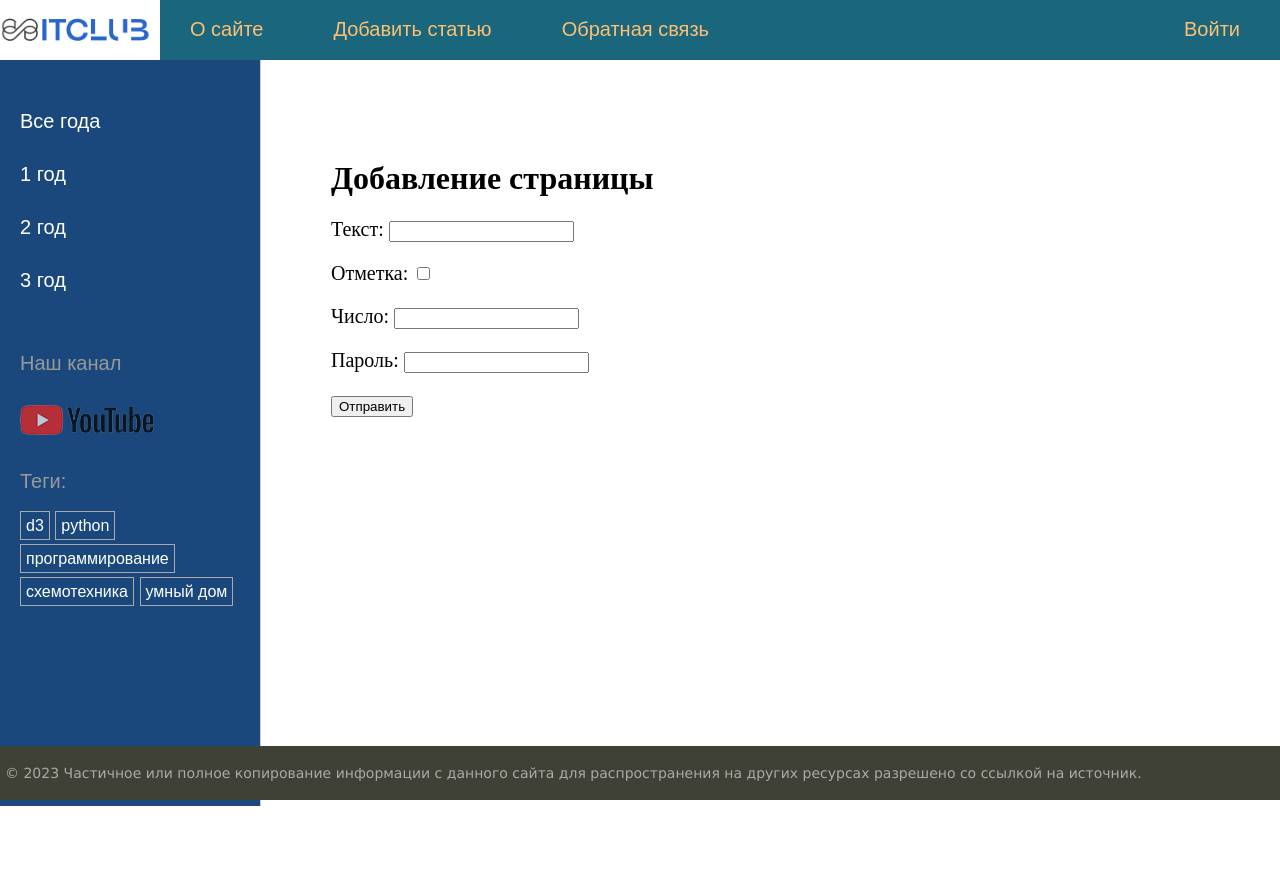
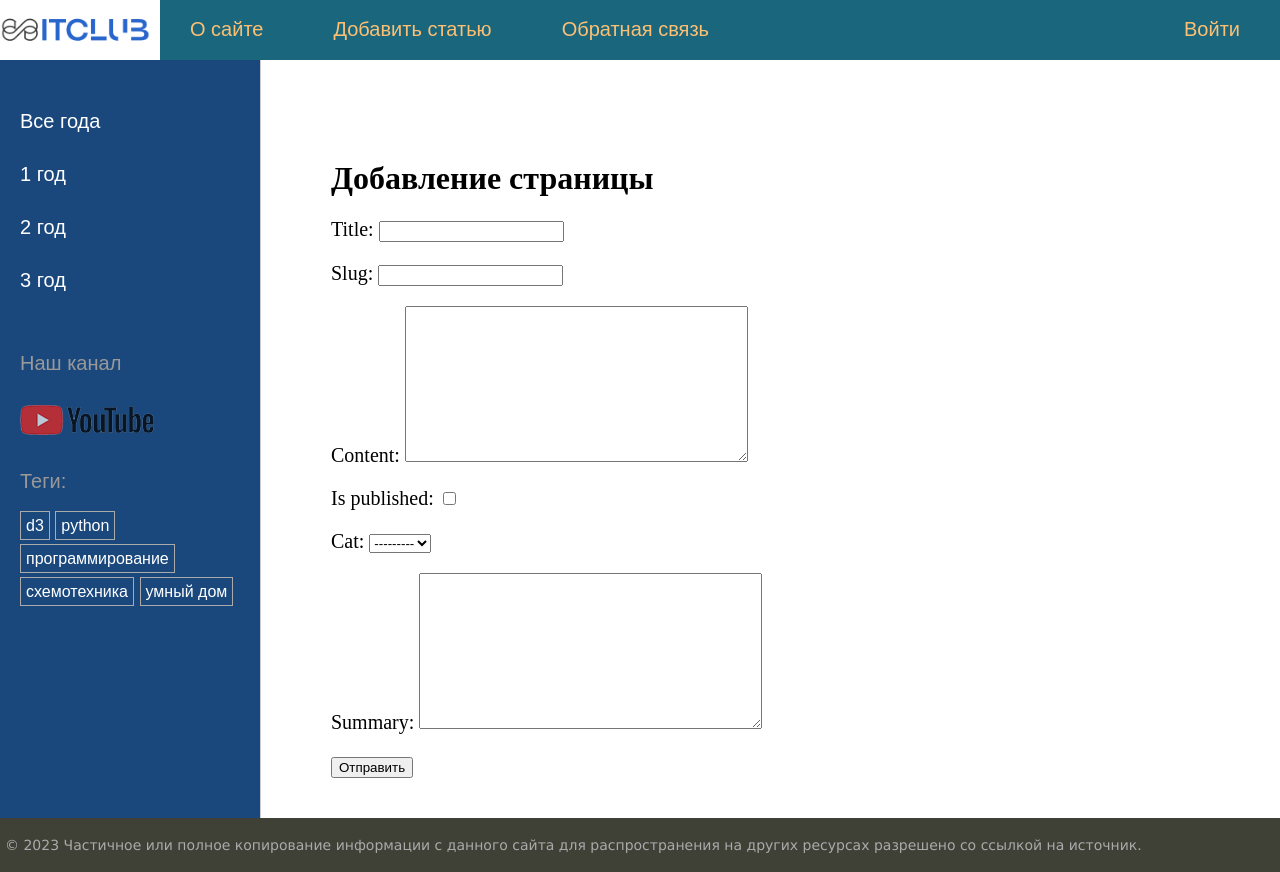
Before and after one commit to 19kubyshko88/Django_Balakirev_course, a Django app: page /addpage/ in a window 1280 px wide. Before the commit the page ends 806 px from the top, so only its background shows below. Run offline with Django 4.2, Linux system fonts and the light colour scheme; data comes from the database, SQL or seed files in the repository.

Commit message:
#44. Использование форм не связанных с моделями. Отображение формы в шаблоне
forms->views->addpage

Класс AddPostForm, описывающий форму добавления статьи. Он будет унаследован от базового класса Form, т.к. не связан с моделью.
required=False - необязательные для заполнения поля.

{{ form.as_p }} .as_p - чтобы элементы формы были обёрнуты в параграфы.

```diff
--- /dev/null
+++ b/itclub_site/itclub/forms.py
@@ -0,0 +1,14 @@
+from django import forms
+from .models import Category, Summary
+
+
+class AddPostForm(forms.Form):
+    """
+    класс, описывающий форму добавления статьи
+    """
+    title = forms.CharField(max_length=255)
+    slug = forms.SlugField(max_length=255)
+    content = forms.CharField(widget=forms.Textarea(), required=False)
+    is_published = forms.BooleanField(required=False)
+    cat = forms.ModelChoiceField(queryset=Category.objects.all())
+    summary = forms.CharField(widget=forms.Textarea(), required=False)
--- a/itclub_site/itclub/templates/itclub/addpage.html
+++ b/itclub_site/itclub/templates/itclub/addpage.html
@@ -4,10 +4,7 @@
 <h1>{{title}}</h1>
 <form action="" method="post">
     {% csrf_token %}
-    <p><label for="id_1">Текст: </label><input type="text" id="id_1" name="field_text"></p>
-    <p><label for="id_2">Отметка: </label><input type="checkbox" id="id_2" name="field_check"></p>
-    <p><label for="id_3">Число: </label><input type="number" id="id_3" name="field_num"></p>
-    <p><label for="id_4">Пароль: </label><input type="password" id="id_4" name="field_psw"></p>
+    {{ form.as_p }}
     <button type="submit">Отправить</button></p>
 </form>
 {% endblock %}
--- a/itclub_site/itclub/views.py
+++ b/itclub_site/itclub/views.py
@@ -5,6 +5,8 @@ from django.urls import reverse
 from django.template.defaultfilters import slugify
 
 from .models import StudentArticles, Category, TagPost
+from .forms import AddPostForm
+
 
 menu = [{'title': "О сайте", 'url_name': 'about'},
         {'title': "Добавить статью", 'url_name': 'add_page'},
@@ -43,7 +45,12 @@ def show_post(request, post_slug):
 
 
 def addpage(request):
-    return render(request, 'itclub/addpage.html', {'title':'Добавление страницы', 'menu': menu})
+    form = AddPostForm()
+    data =  {'title':'Добавление страницы',
+             'menu': menu,
+                                        'form': form,
+             }
+    return render(request, 'itclub/addpage.html',data)
 
 
 def contact(request):
```
